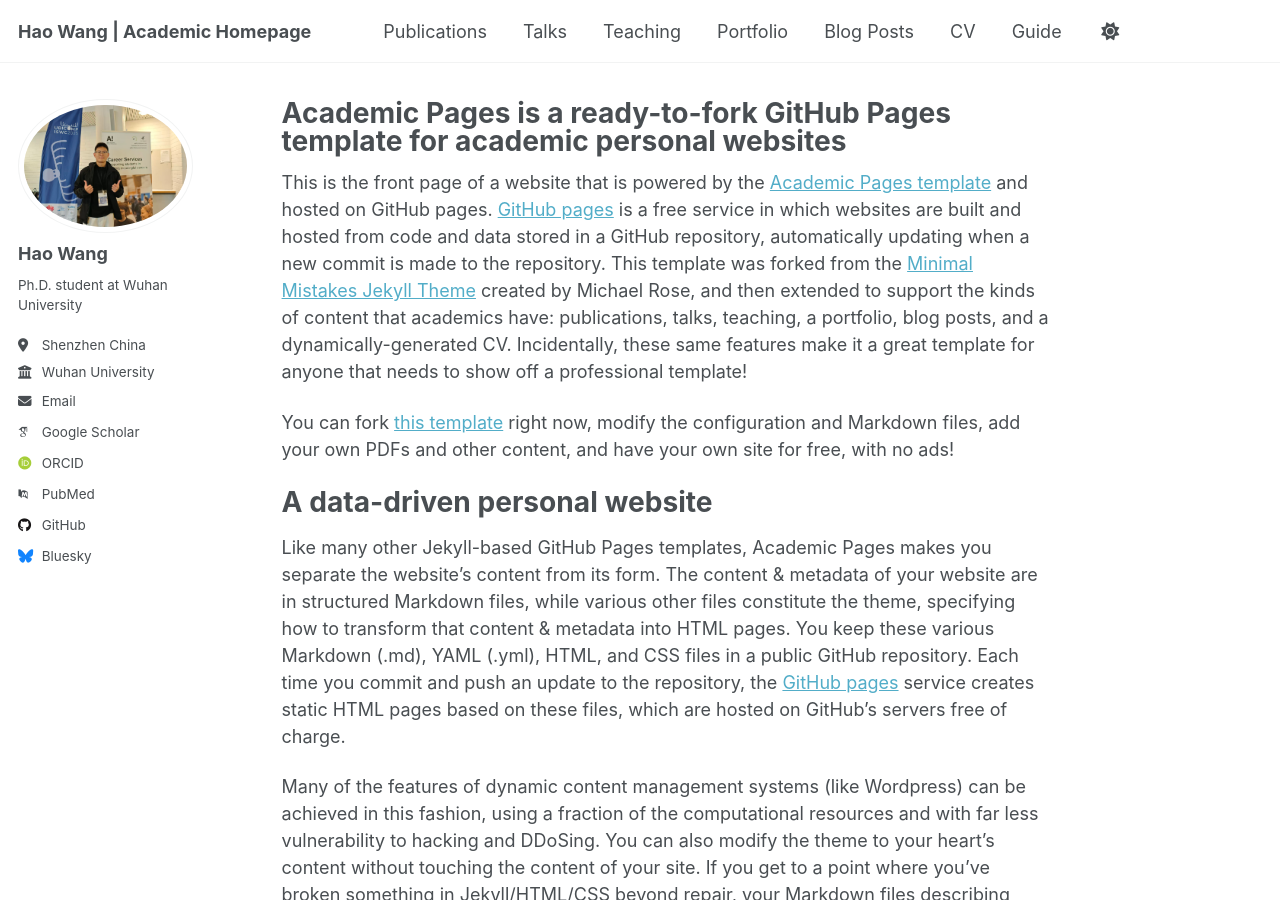
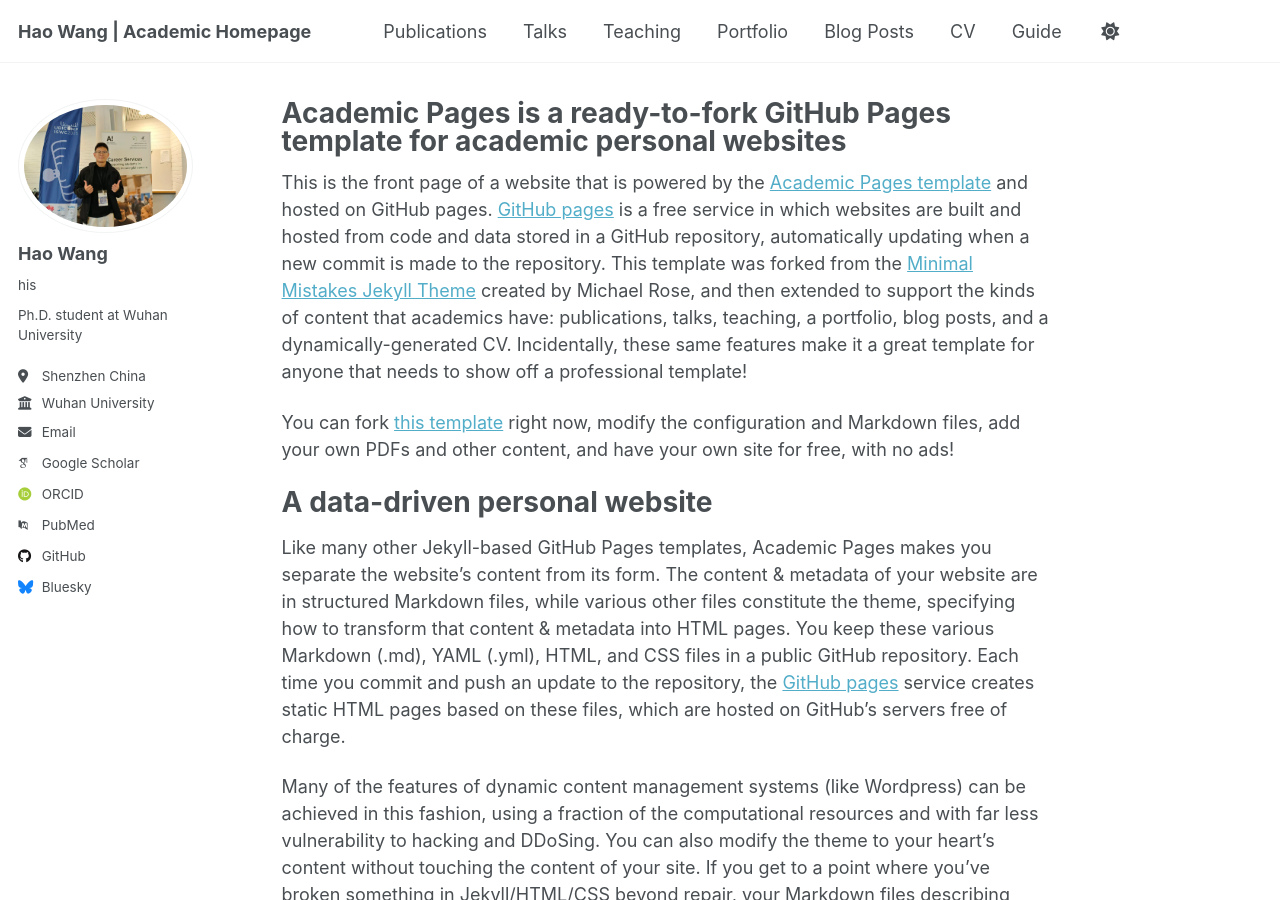
Before and after one commit to Haowang2020/homepage, a Jekyll site: the page built from _pages/about.md, in a window 1280 px wide and 900 px high. Built offline with Jekyll 4.4.1, drawn with Linux system fonts in a browser that asks for light colours; some web fonts are replaced; a script that is not in the unit is left out.

Commit message:
Update _config.yml

```diff
--- a/_config.yml
+++ b/_config.yml
@@ -25,7 +25,7 @@ author:
   # Biographic information
   avatar           : "profile.jpg"
   name             : "Hao Wang"
-  pronouns         : # example: "she/her"
+  pronouns         : "his"
   bio              : "Ph.D. student at Wuhan University"
   location         : "Shenzhen China"
   employer         : "Wuhan University "
```
